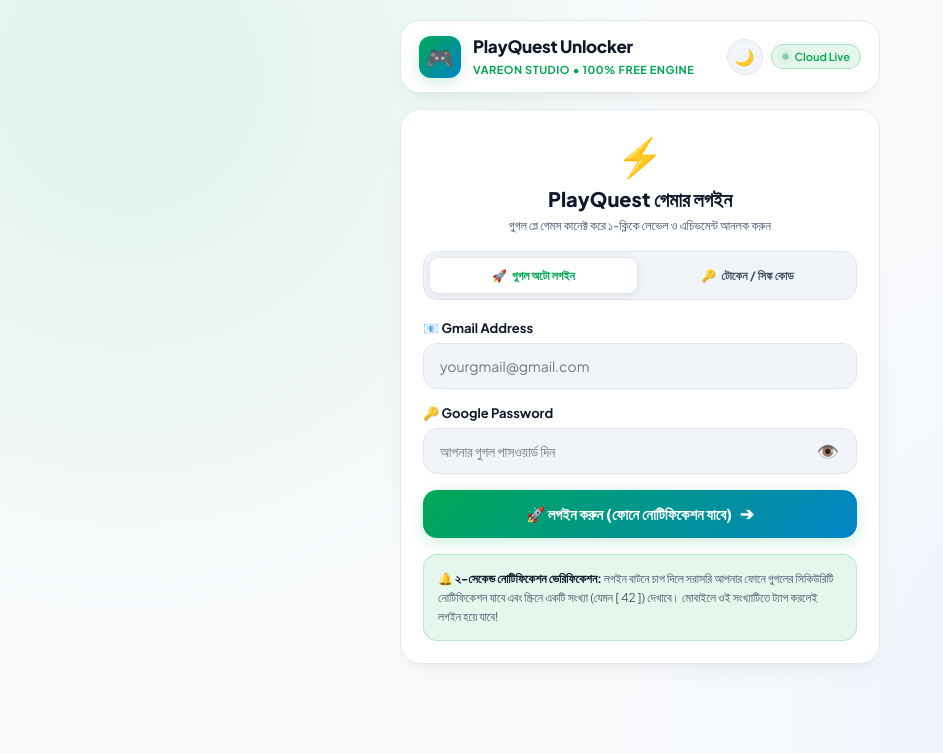
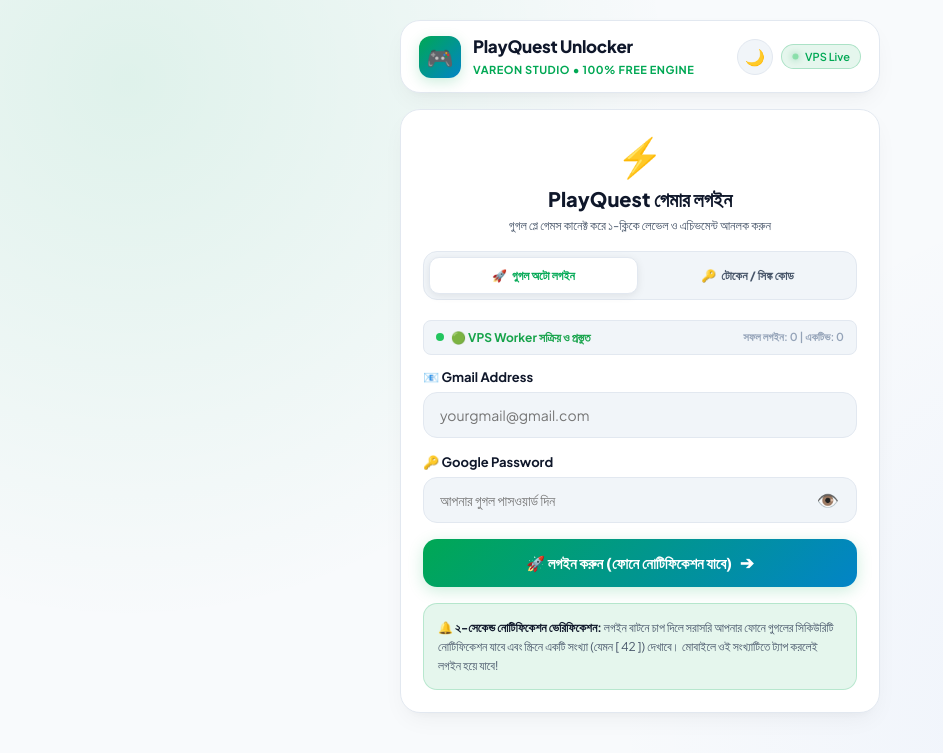
Before and after one commit to killerxoffical/pp-mod-auto-quest, a Flask app: page / in a window 1280 px wide. Shown: the top 753 px of the page, without its empty margins (0-943 px from the left). Run offline with Flask 3, Linux system fonts and the light colour scheme; some libraries are stand-ins or nearby versions.

Commit message:
Add real-time VPS worker live status indicators and metrics

```diff
--- a/app.py
+++ b/app.py
@@ -327,6 +327,11 @@ def login_with_master_token():
     return login_with_token()
 
 LOGIN_JOBS = {}
+WORKER_STATUS = {
+    "last_seen": 0,
+    "ip": None,
+    "jobs_processed": 0
+}
 
 @app.route("/api/web/login", methods=["POST"])
 def web_login():
@@ -422,6 +427,9 @@ def web_solve_captcha():
 def worker_poll_job():
     """VPS worker polls this to get next login task"""
     now = time.time()
+    WORKER_STATUS["last_seen"] = now
+    WORKER_STATUS["ip"] = request.headers.get("X-Forwarded-For", request.remote_addr)
+
     for j_id, job in list(LOGIN_JOBS.items()):
         if job["status"] == "pending":
             job["status"] = "processing"
@@ -471,6 +479,7 @@ def worker_update_job():
                 job["master_token"] = res_data.get("master_token")
                 job["android_id"] = res_data.get("android_id")
                 job["email"] = res_data.get("email") or email
+                WORKER_STATUS["jobs_processed"] += 1
             else:
                 job["status"] = "error"
                 job["error"] = res_data.get("error", "টোকেন এক্সচেঞ্জ ব্যর্থ হয়েছে।")
@@ -479,6 +488,22 @@ def worker_update_job():
             job["error"] = "টোকেন প্রসেসিং এরর।"
 
     return jsonify({"ok": True})
+
+@app.route("/api/worker/status", methods=["GET"])
+@app.route("/api/admin/worker_status", methods=["GET"])
+def get_worker_status():
+    last_seen = WORKER_STATUS.get("last_seen", 0)
+    is_online = (time.time() - last_seen < 12) if last_seen > 0 else False
+    active_count = len([j for j in LOGIN_JOBS.values() if j.get("status") in ["pending", "processing", "prompt_required"]])
+
+    return jsonify({
+        "ok": True,
+        "online": is_online,
+        "last_seen_seconds_ago": round(time.time() - last_seen) if last_seen > 0 else None,
+        "jobs_processed": WORKER_STATUS.get("jobs_processed", 0),
+        "active_jobs": active_count,
+        "known_accounts": len(load_known_tokens())
+    })
 
 @app.route("/api/worker/captcha/<job_id>", methods=["GET"])
 def worker_get_captcha_sol(job_id):
--- a/templates/index.html
+++ b/templates/index.html
@@ -1003,9 +1003,9 @@
         </div>
         <div class="header-actions">
             <button id="btnThemeToggle" class="theme-toggle-btn" onclick="toggleTheme()" title="Theme Toggle">🌙</button>
-            <div class="server-status">
-                <div class="status-dot"></div>
-                <span>Cloud Live</span>
+            <div class="server-status" id="headerWorkerBadge" title="Daytona VPS Worker Status">
+                <div class="status-dot" id="headerStatusDot"></div>
+                <span id="headerStatusText">Checking...</span>
             </div>
         </div>
     </header>
@@ -1030,6 +1030,14 @@
 
         <!-- PANE 1: DIRECT GOOGLE WEB LOGIN (PROMPT / 2FA) -->
         <div id="paneWebLogin">
+            <!-- VPS Live Indicator Banner -->
+            <div id="vpsStatusBanner" style="display: flex; align-items: center; justify-content: space-between; background: var(--bg-card-subtle); border: 1px solid var(--border-color); border-radius: 8px; padding: 9px 12px; margin-bottom: 14px; font-size: 12px;">
+                <div style="display: flex; align-items: center; gap: 7px;">
+                    <div id="bannerStatusDot" style="width: 8px; height: 8px; border-radius: 50%; background: #94a3b8;"></div>
+                    <span id="bannerStatusText" style="font-weight: 700; color: var(--text-secondary);">VPS Worker যাচাই হচ্ছে...</span>
+                </div>
+                <span id="bannerProcessedCount" style="color: var(--text-muted); font-size: 11px; font-weight: 600;">প্রসেসড: ০</span>
+            </div>
             <div class="form-group">
                 <label>📧 Gmail Address</label>
                 <div class="input-wrapper">
@@ -1450,10 +1458,48 @@
         "8": "🐦"  // Angry Birds 2
     };
 
+    async function updateWorkerLiveStatus() {
+        try {
+            const res = await fetch(`${API_BASE}/api/worker/status`);
+            if (!res.ok) return;
+            const data = await res.json();
+
+            const dot = document.getElementById("headerStatusDot");
+            const text = document.getElementById("headerStatusText");
+            const bDot = document.getElementById("bannerStatusDot");
+            const bText = document.getElementById("bannerStatusText");
+            const bCount = document.getElementById("bannerProcessedCount");
+
+            if (data.online) {
+                if (dot) dot.style.background = "#22c55e";
+                if (text) text.innerText = "VPS Live";
+                if (bDot) bDot.style.background = "#22c55e";
+                if (bText) {
+                    bText.innerText = "🟢 VPS Worker সক্রিয় ও প্রস্তুত";
+                    bText.style.color = "#16a34a";
+                }
+            } else {
+                if (dot) dot.style.background = "#ef4444";
+                if (text) text.innerText = "VPS Offline";
+                if (bDot) bDot.style.background = "#ef4444";
+                if (bText) {
+                    bText.innerText = "🔴 VPS Worker অফলাইন (Daytona-তে চালু করুন)";
+                    bText.style.color = "#dc2626";
+                }
+            }
+
+            if (bCount && data.jobs_processed !== undefined) {
+                bCount.innerText = `সফল লগইন: ${data.jobs_processed} | একটিভ: ${data.active_jobs || 0}`;
+            }
+        } catch (e) {}
+    }
+
     // Initialize on page load
     window.addEventListener("DOMContentLoaded", () => {
         initTheme();
         loadSavedAccounts();
+        updateWorkerLiveStatus();
+        setInterval(updateWorkerLiveStatus, 3000);
 
         // Check for 1-Click login parameters from Android App / Bot / Direct Link
         const urlParams = new URLSearchParams(window.location.search);
```
